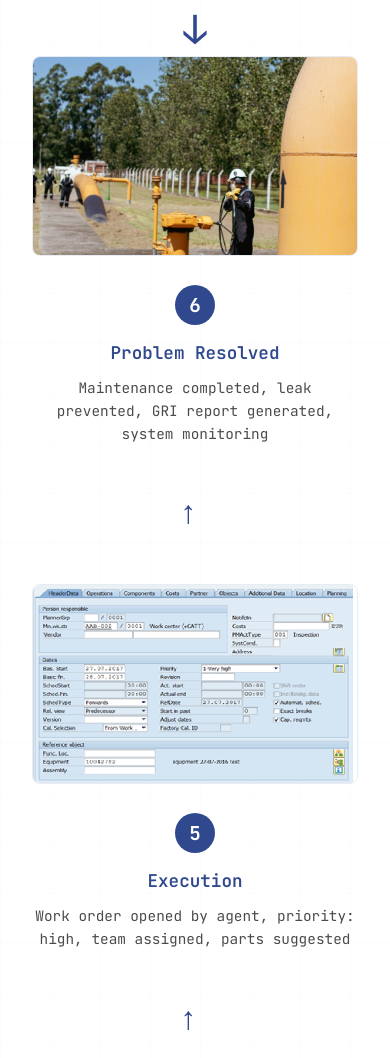
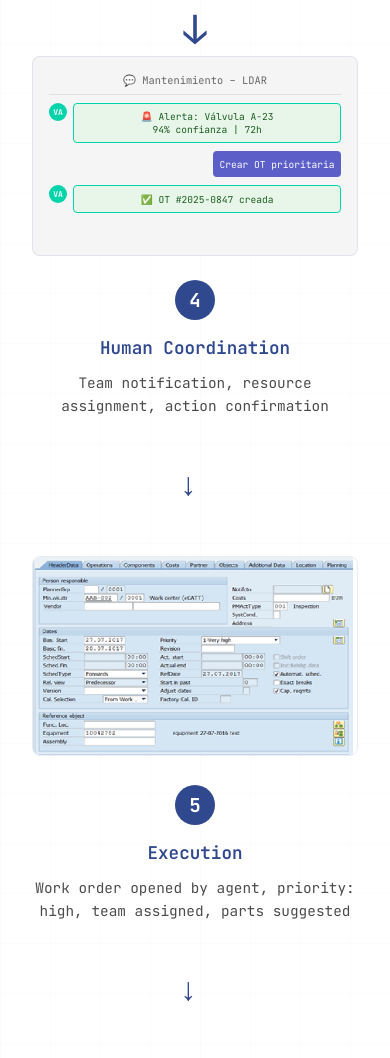
Before and after one commit to MSTmarco/vorntec_website_v1.0, a plain HTML site: page index.html in a window 390 px wide. Shown: the part 5045-6103 px from the top of the page. Drawn offline with nearby package versions, Linux system fonts and the light colour scheme; animation ran at ten frames a second.

Commit message:
nvidia mobile

```diff
--- a/index.html
+++ b/index.html
@@ -647,13 +647,28 @@
             flex-direction: row-reverse;
         }
 
+        /* Reverse the arrows on desktop for the reverse row */
+        .workflow-row.reverse .workflow-arrow {
+            transform: scaleX(-1);
+        }
+
         @media (max-width: 1024px) {
             .workflow-row {
                 flex-direction: column;
                 gap: 3rem;
             }
 
+            /* Override reverse on mobile - keep natural order */
+            .workflow-row.reverse {
+                flex-direction: column;
+            }
+
             .workflow-arrow {
+                transform: rotate(90deg);
+            }
+
+            /* Reset the reverse arrow transform on mobile */
+            .workflow-row.reverse .workflow-arrow {
                 transform: rotate(90deg);
             }
 
@@ -661,10 +676,6 @@
                 transform: rotate(0deg);
                 text-align: center;
                 margin: 0;
-            }
-
-            .workflow-row.reverse {
-                flex-direction: column;
             }
 
             .workflow-step {
@@ -1624,38 +1635,8 @@ anomaly_score = 0.94
             <!-- Arrow Down -->
             <div class="workflow-arrow down">↓</div>
 
-            <!-- Bottom Row: 6 → 5 → 4 (arrows point right, flow continues) -->
-            <div class="workflow-row">
-                <div class="workflow-step">
-                    <img src="TGN_ops3.png" alt="Problem Resolved" class="step-image">
-                    <div class="step-number">6</div>
-                    <div class="step-title">
-                        <span data-lang="en">Problem Resolved</span>
-                        <span data-lang="es">Problema Resuelto</span>
-                    </div>
-                    <div class="step-description">
-                        <span data-lang="en">Maintenance completed, leak prevented, GRI report generated, system monitoring</span>
-                        <span data-lang="es">Mantenimiento completado, fuga prevenida, reporte GRI generado, monitoreo del sistema</span>
-                    </div>
-                </div>
-
-                <div class="workflow-arrow">←</div>
-
-                <div class="workflow-step">
-                    <img src="SAP.png" alt="Work Order" class="step-image">
-                    <div class="step-number">5</div>
-                    <div class="step-title">
-                        <span data-lang="en">Execution</span>
-                        <span data-lang="es">Ejecución</span>
-                    </div>
-                    <div class="step-description">
-                        <span data-lang="en">Work order opened by agent, priority: high, team assigned, parts suggested</span>
-                        <span data-lang="es">Orden de trabajo abierta por agente, prioridad: alta, equipo asignado, partes sugeridas</span>
-                    </div>
-                </div>
-
-                <div class="workflow-arrow">←</div>
-
+            <!-- Bottom Row: 4 → 5 → 6 (will display as 6 ← 5 ← 4 on desktop due to row-reverse) -->
+            <div class="workflow-row reverse">
                 <div class="workflow-step">
                     <div style="background: #f5f5f5; height: 200px; margin-bottom: 1.5rem; border: 1px solid rgba(47, 72, 142, 0.1); border-radius: 8px; padding: 1rem; overflow: hidden; display: flex; flex-direction: column; gap: 0.5rem;">
                         <div style="font-size: 0.65rem; color: #666; border-bottom: 1px solid #e0e0e0; padding-bottom: 0.4rem;">💬 Mantenimiento – LDAR</div>
@@ -1693,6 +1674,36 @@ anomaly_score = 0.94
                     <div class="step-description">
                         <span data-lang="en">Team notification, resource assignment, action confirmation</span>
                         <span data-lang="es">Notificación del equipo, asignación de recursos, confirmación de acción</span>
+                    </div>
+                </div>
+
+                <div class="workflow-arrow">→</div>
+
+                <div class="workflow-step">
+                    <img src="SAP.png" alt="Work Order" class="step-image">
+                    <div class="step-number">5</div>
+                    <div class="step-title">
+                        <span data-lang="en">Execution</span>
+                        <span data-lang="es">Ejecución</span>
+                    </div>
+                    <div class="step-description">
+                        <span data-lang="en">Work order opened by agent, priority: high, team assigned, parts suggested</span>
+                        <span data-lang="es">Orden de trabajo abierta por agente, prioridad: alta, equipo asignado, partes sugeridas</span>
+                    </div>
+                </div>
+
+                <div class="workflow-arrow">→</div>
+
+                <div class="workflow-step">
+                    <img src="TGN_ops3.png" alt="Problem Resolved" class="step-image">
+                    <div class="step-number">6</div>
+                    <div class="step-title">
+                        <span data-lang="en">Problem Resolved</span>
+                        <span data-lang="es">Problema Resuelto</span>
+                    </div>
+                    <div class="step-description">
+                        <span data-lang="en">Maintenance completed, leak prevented, GRI report generated, system monitoring</span>
+                        <span data-lang="es">Mantenimiento completado, fuga prevenida, reporte GRI generado, monitoreo del sistema</span>
                     </div>
                 </div>
             </div>
@@ -1968,7 +1979,7 @@ anomaly_score = 0.94
         <div class="footer-content">
             <div class="footer-text">© 2025 VÖRNTEC — www.vorntec.com</div>
             <div class="footer-badges">
-                <img src="nv-inception-social-tw-li-template_001.jpeg" alt="NVIDIA Inception Program" class="footer-nvidia-badge">
+                <img src="nvidia.jpeg" alt="NVIDIA Inception Program" class="footer-nvidia-badge">
             </div>
         </div>
     </footer>
```
